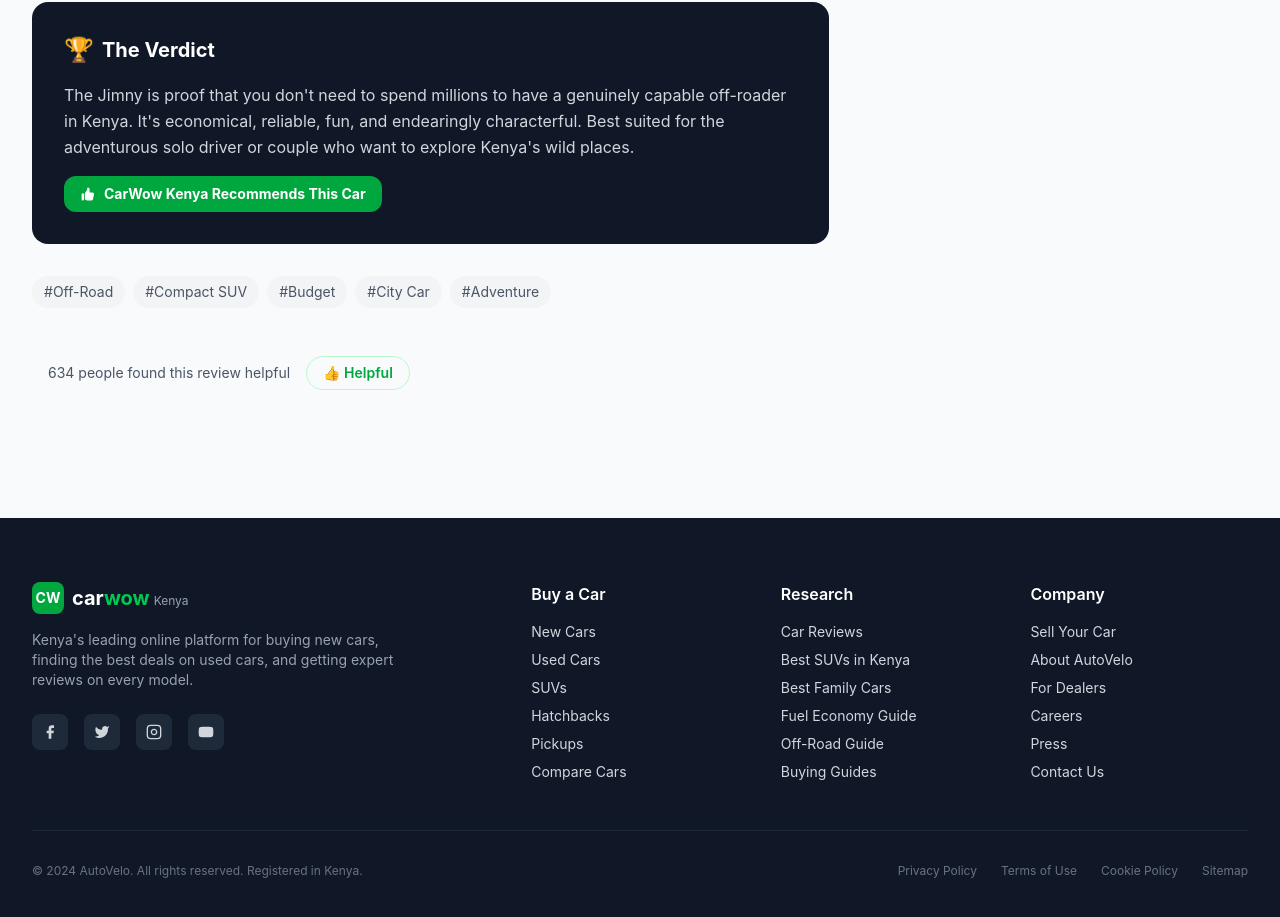
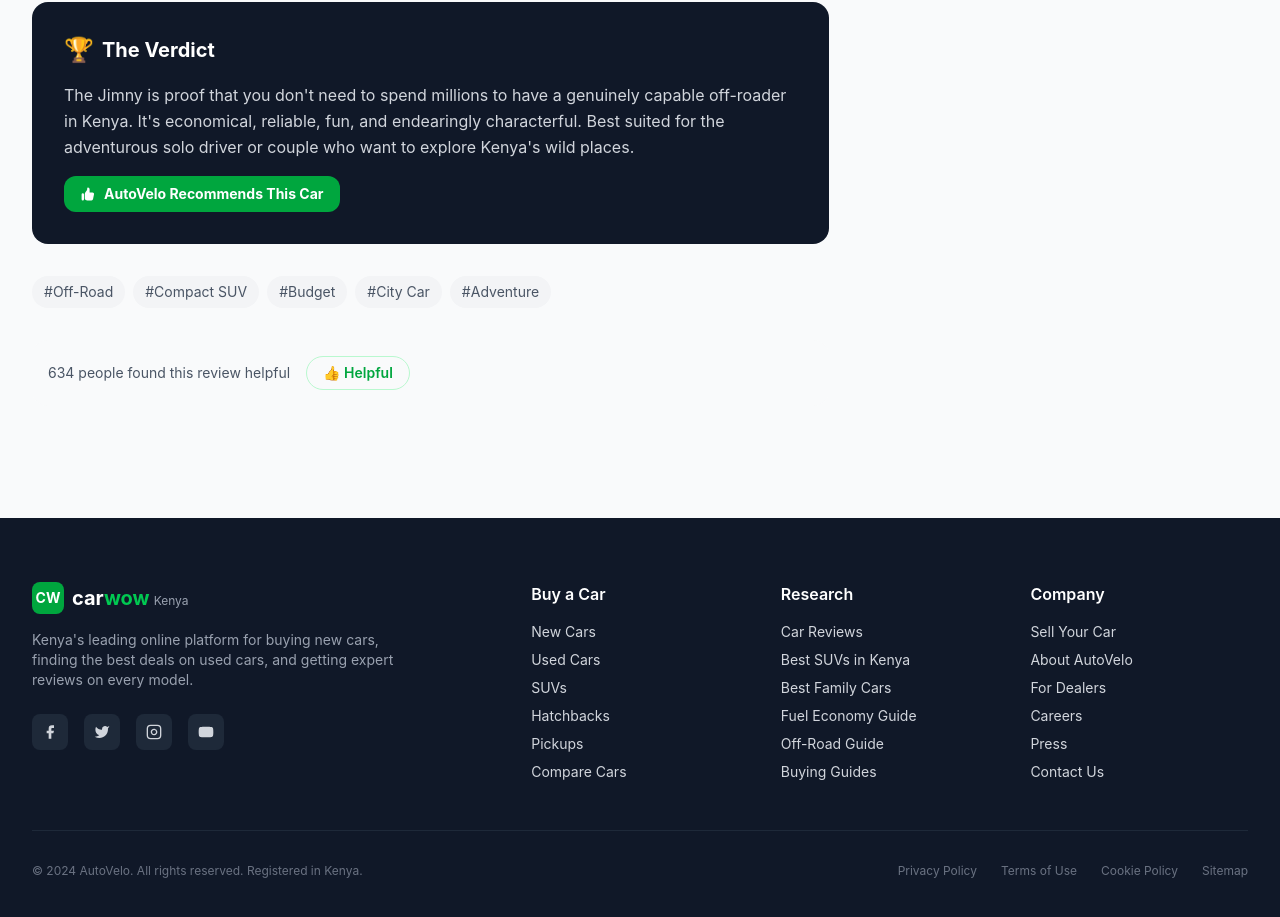
Before and after one commit to Maverick-0508/congenial-lamp, a Next.js app: page /reviews/suzuki-jimny-review in a window 1280 px wide. Shown: the part 1942-2859 px from the top of the page. Built offline with nearby package versions, Linux system fonts and the light colour scheme.

Commit message:
Update recommendation branding from CarWow Kenya to AutoVelo

```diff
--- a/src/app/reviews/[id]/page.tsx
+++ b/src/app/reviews/[id]/page.tsx
@@ -154,7 +154,7 @@
                 <svg className="w-4 h-4" fill="currentColor" viewBox="0 0 20 20">
                   <path d="M2 10.5a1.5 1.5 0 113 0v6a1.5 1.5 0 01-3 0v-6zM6 10.333v5.43a2 2 0 001.106 1.79l.05.025A4 4 0 008.943 18h5.416a2 2 0 001.962-1.608l1.2-6A2 2 0 0015.56 8H12V4a2 2 0 00-2-2 1 1 0 00-1 1v.667a4 4 0 01-.8 2.4L6.8 7.933a4 4 0 00-.8 2.4z" />
                 </svg>
-                CarWow Kenya Recommends This Car
+                AutoVelo Recommends This Car
               </div>
             )}
           </div>
```
